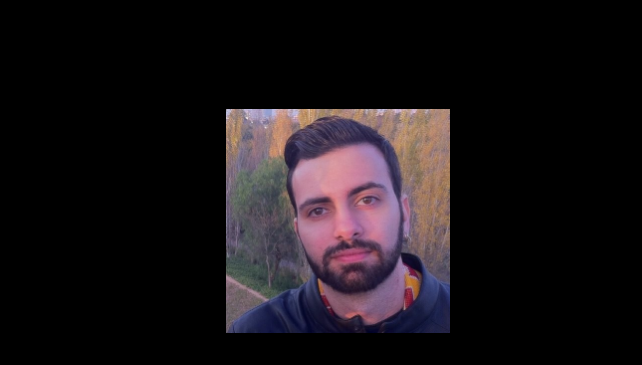
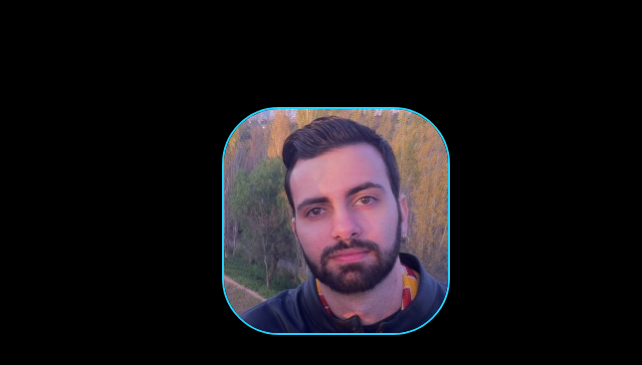
Before and after one commit to darkdaimon/portfolio, a plain HTML site: page index.html in a window 1280 px wide. Shown: the part 212-577 px from the top of the page, 638-1280 px from the left. Drawn offline with nearby package versions, Linux system fonts and the light colour scheme.

Commit message:
Add files via upload

```diff
--- a/index.html
+++ b/index.html
@@ -33,7 +33,7 @@
 
             </div>
         </section>
-        <img class="apresentacao__imagem" align="bottom" src="./assets/Imagem.png" alt="Luis Lopes">
+        <img class="apresentacao__imagem" src="./assets/Imagem.png" alt="Luis Lopes">
     </main>
     <footer class="rodape">
         <p>Desenvolvido por Luis Lopes.</p>
--- a/style/style.css
+++ b/style/style.css
@@ -104,6 +104,8 @@ body{
 
 .apresentacao__imagem{
     width: 25%;
+    border: 2px solid var(--cor-terciaria);
+    border-radius: 25%;
 }
 
 .rodape{
```
